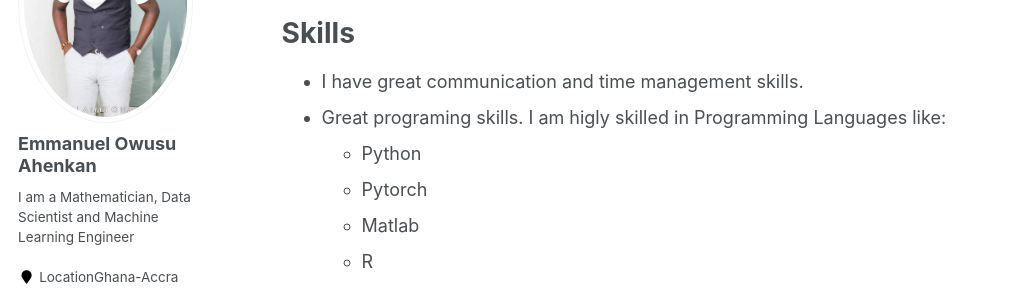
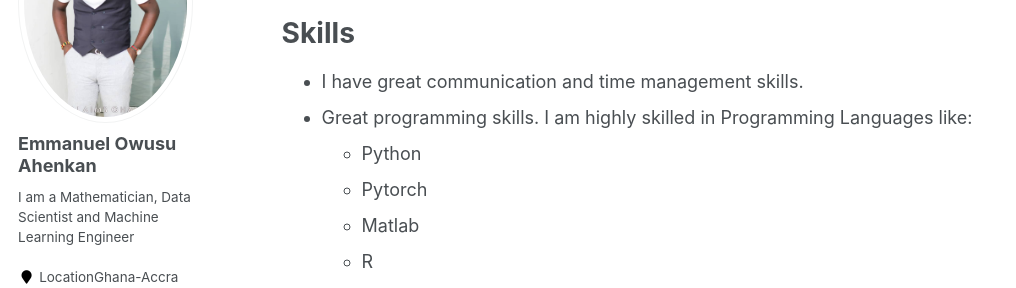
Before and after one commit to EmmanuelOwusu/EmmanuelOwusu.github.io, a Jekyll site: the page built from _pages/cv.md, in a window 1280 px wide and 900 px high, scrolled down 582 px. Shown: the part 153-441 px from the top of the window, without its empty margins (0-1016 px from the left). Built offline with Jekyll 4.4.1, drawn with Linux system fonts in a browser that asks for light colours; some web fonts are replaced.

Commit message:
Updated README.md
Updated README.md

```diff
--- a/_pages/cv.md
+++ b/_pages/cv.md
@@ -32,7 +32,7 @@ Work experience
 Skills
 ======
 * I  have great communication and time management skills.
-* Great programing skills. I am higly skilled in Programming Languages like:
+* Great programming skills. I am highly skilled in Programming Languages like:
   * Python
   * Pytorch
   * Matlab
```
